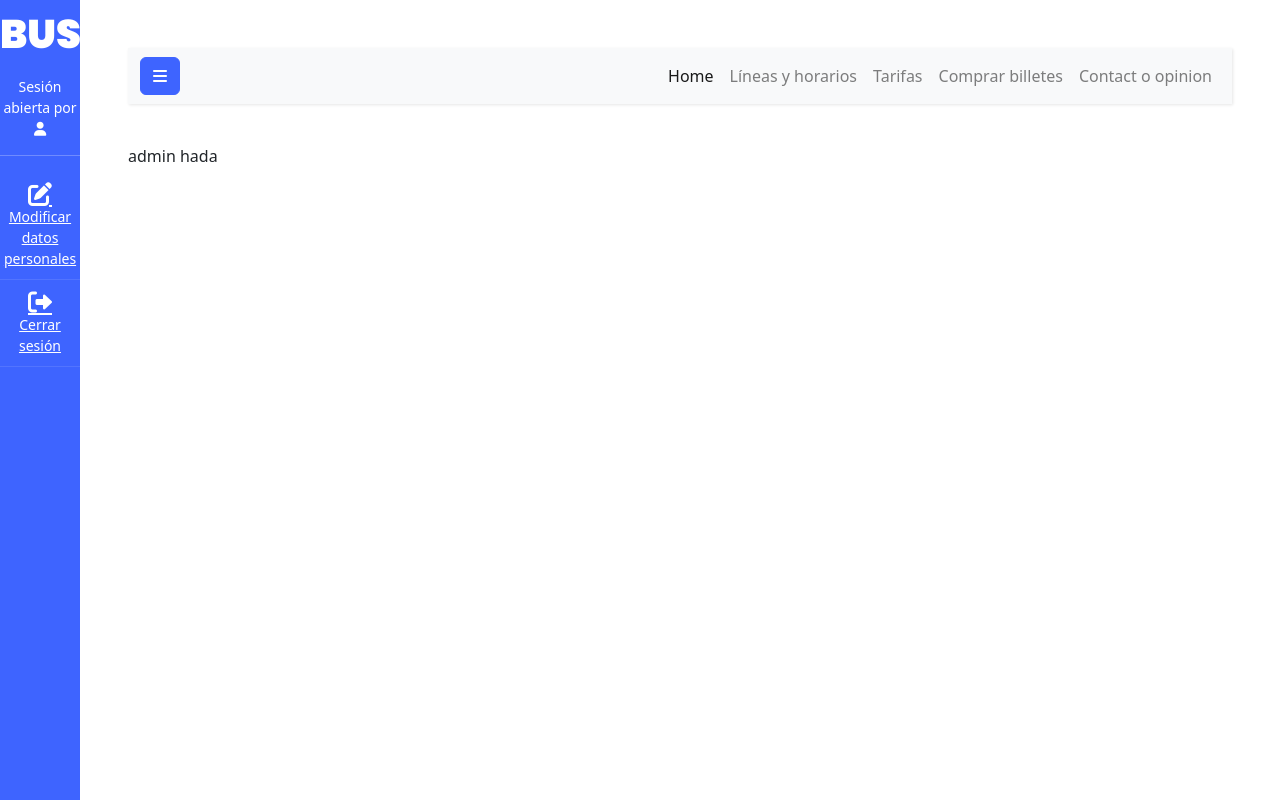
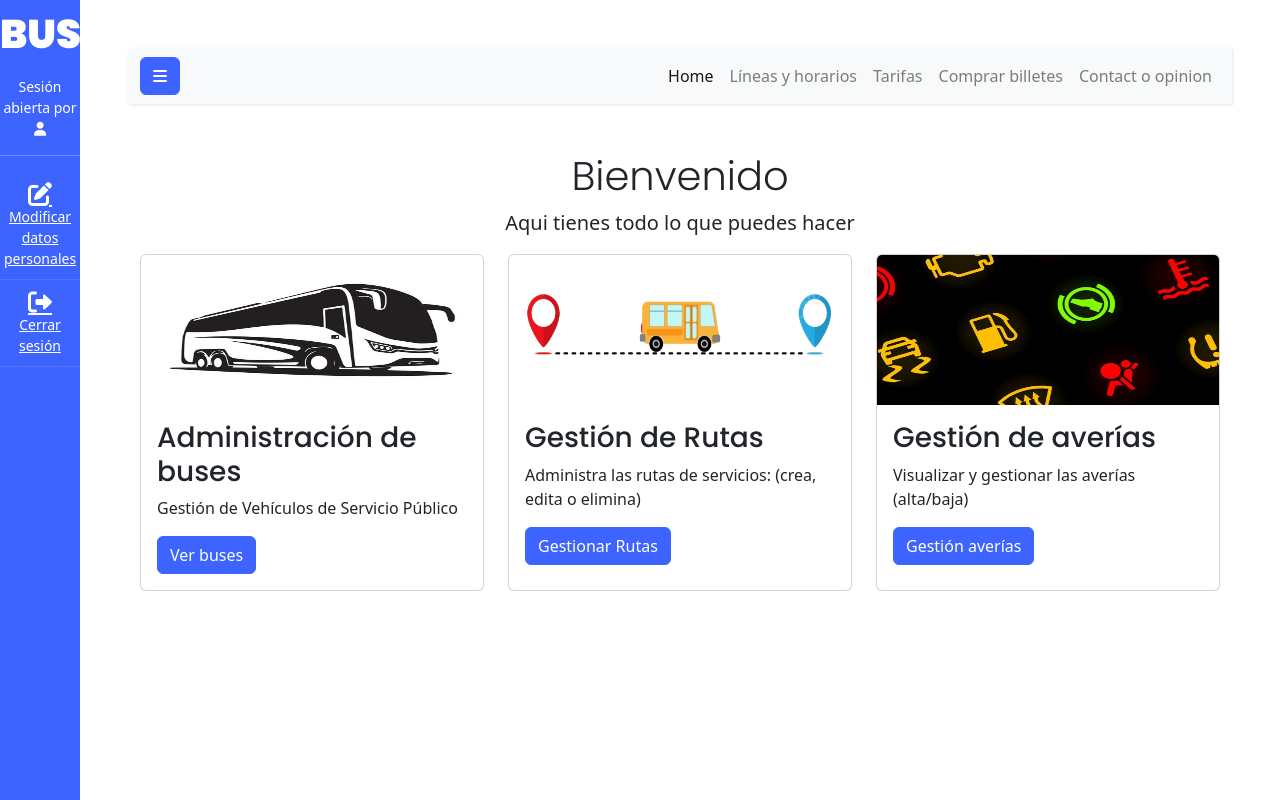
Before and after one commit to Med-Said-ELFezzazi/Proyecto-Buses, a CodeIgniter 4 app: the page made by app/Views/v_home.php in a window 1280 px wide. Run offline with PHP 8.4 and a stand-in for CodeIgniter, Linux system fonts and the light colour scheme; the template is opened without the code that fills it, so the values that code supplies are empty; some libraries are stand-ins or nearby versions.

Commit message:
Refactor Vista de bienvenida ADD Navegación en barraNav 'vista home HECHA'

```diff
--- a/app/Views/plantillas/barraNav.php
+++ b/app/Views/plantillas/barraNav.php
@@ -29,6 +29,18 @@
                 </li>
                 <li class="nav-item">
                     <a class="nav-link" href="#">Contact o opinion</a>
+                </li>
+
+            <!-- Admin logeado -->
+            <?php elseif (session()->get('admin')): ?>
+                <li class="nav-item active">
+                    <a class="nav-link" href="<?= site_url('/admin/buses'); ?>">Administración de buses</a>
+                </li>
+                <li class="nav-item">
+                    <a class="nav-link" href="<?= site_url('/admin/rutas'); ?>">Gestión de Rutas</a>
+                </li>
+                <li class="nav-item">
+                    <a class="nav-link" href="<?= site_url('/admin/averias'); ?>">Gestión averías</a>
                 </li>
             <?php else: ?>
                 <!-- El caso de que no sin session -->
--- a/app/Views/plantillas/vSideBar.php
+++ b/app/Views/plantillas/vSideBar.php
@@ -25,7 +25,7 @@
             <li class="text-center">
                     Sesión abierta por
                     <span class="fa fa-user"></span>
-                    <b>Administrador</b>
+                    <b><?= session()->get('admin'); ?></b>
                 </li>
                 <hr>
 
--- a/app/Views/v_bienvenida.php
+++ b/app/Views/v_bienvenida.php
@@ -10,16 +10,32 @@
         <div class="container mt-5">
             <div class="row">
                 <div class="col-md-8 offset-md-2 text-center">
+                    <?php if (session()->get('admin')): ?>
+                        <h1 class="display-6">Bienvenido <b style="color: green;"><?= session()->get('admin'); ?></b></h1>
+                        <p class="lead">Aqui tienes todo lo que puedes hacer</p>
+                    <?php else: ?>
                         <h1 class="display-6">Bienvenido de nuevo <b style="color: blue;">'<?= session()->get('cliente')->nombre; ?>'</b></h1>
                         <!-- <p class="lead">Tu compañero de confianza para un transporte cómodo y seguro.</p> -->
+                    <?php endif; ?>
                 </div>
             </div>
 
 
             <div class="row g-4">
-                <!-- Reserva de Billetes -->
                 <div class="col-md-4">
                     <div class="card h-100">
+                        <?php if (session()->get('admin')): ?>
+                            <!-- Administraciñon de buses -->
+                            <img src="<?= base_url('/images/bus.png')?>" class="card-img-top" style="height: 150px;">
+                            <div class="card-body">
+                                <h3 class="card-title">Administración de buses</h3>
+                                <p class="card-text">
+                                    Gestión de Vehículos de Servicio Público
+                                </p>
+                                <a href="<?= site_url('/admin/buses'); ?>" class="btn btn-primary">Ver buses</a>
+                            </div>
+                            <?php else: ?>
+                                <!-- Reserva de Billetes -->
                             <img src="<?= base_url('/images/reservaOnline.png')?>" class="card-img-top" style="height: 150px;">
                             <div class="card-body">
                                 <h3 class="card-title">Reserva de Billetes</h3>
@@ -28,12 +44,24 @@
                                 </p>
                                 <a href="<?= site_url('/reserva'); ?>" class="btn btn-primary">Reservar Ahora</a>
                             </div>
+                        <?php endif; ?>
                     </div>
                 </div>
 
-                <!-- Consulta de Horarios -->
                 <div class="col-md-4">
                     <div class="card h-100">
+                        <?php if (session()->get('admin')): ?>
+                            <!-- Gestion de rutas -->
+                            <img src="<?= base_url('/images/gestionRutas.png') ?>" class="card-img-top" style="height: 150px;">
+                            <div class="card-body">
+                                <h3 class="card-title">Gestión de Rutas</h3>
+                                <p class="card-text">
+                                    Administra las rutas de servicios: (crea, edita o elimina)
+                                </p>
+                                <a href="<?= site_url('/admin/rutas'); ?>" class="btn btn-primary">Gestionar Rutas</a>
+                            </div>
+                            <?php else: ?>
+                                <!-- Consulta de Horarios -->
                             <img src="<?= base_url('/images/rutas.png')?>" class="card-img-top" style="height: 150px;">
                             <div class="card-body">
                                 <h3 class="card-title">Horarios y Rutas</h3>
@@ -42,12 +70,24 @@
                                 </p>
                                 <a href="<?= site_url('/lineasHorarios'); ?>" class="btn btn-primary">Ver Horarios</a>
                             </div>
+                        <?php endif; ?>
                     </div>
                 </div>
 
-                <!-- Tarifas -->
                 <div class="col-md-4">
                     <div class="card h-100">
+                        <?php if (session()->get('admin')): ?>
+                            <!-- Gestion de averias -->
+                            <img src="<?= base_url('/images/averias.png')?>" class="card-img-top" style="height: 150px;">
+                            <div class="card-body">
+                                <h3 class="card-title">Gestión de averías</h3>
+                                <p class="card-text">
+                                    Visualizar y gestionar las averías (alta/baja)
+                                </p>
+                                <a href="<?= site_url('/admin/averias'); ?>" class="btn btn-primary">Gestión averías</a>
+                            </div>
+                        <?php else: ?>
+                            <!-- Tarifas -->
                             <img src="<?= base_url('/images/precio.png')?>" class="card-img-top" style="height: 150px;">
                             <div class="card-body">
                                 <h3 class="card-title">Tarifas</h3>
@@ -56,6 +96,7 @@
                                 </p>
                                 <a href="<?= site_url('/tarifas'); ?>" class="btn btn-primary">Consultar Tarifas</a>
                             </div>
+                        <?php endif; ?>
                     </div>
                 </div>
 
--- a/app/Views/v_home.php
+++ b/app/Views/v_home.php
@@ -19,7 +19,7 @@
                 } else if (isset($compraOk) && isset($emailOk)) {
                     echo view('v_compra');
                 } else if (session()->get('admin')) {
-                    echo "admin hada";
+                    echo view('v_bienvenida');
                 } else {
                     echo view('v_bienvenida');
                 }
```
Also changed, not shown: public/images/averias.png (added), public/images/bus.png (added), public/images/gestionRutas.png (added). Lines whose indentation alone changed are shown as unchanged.
